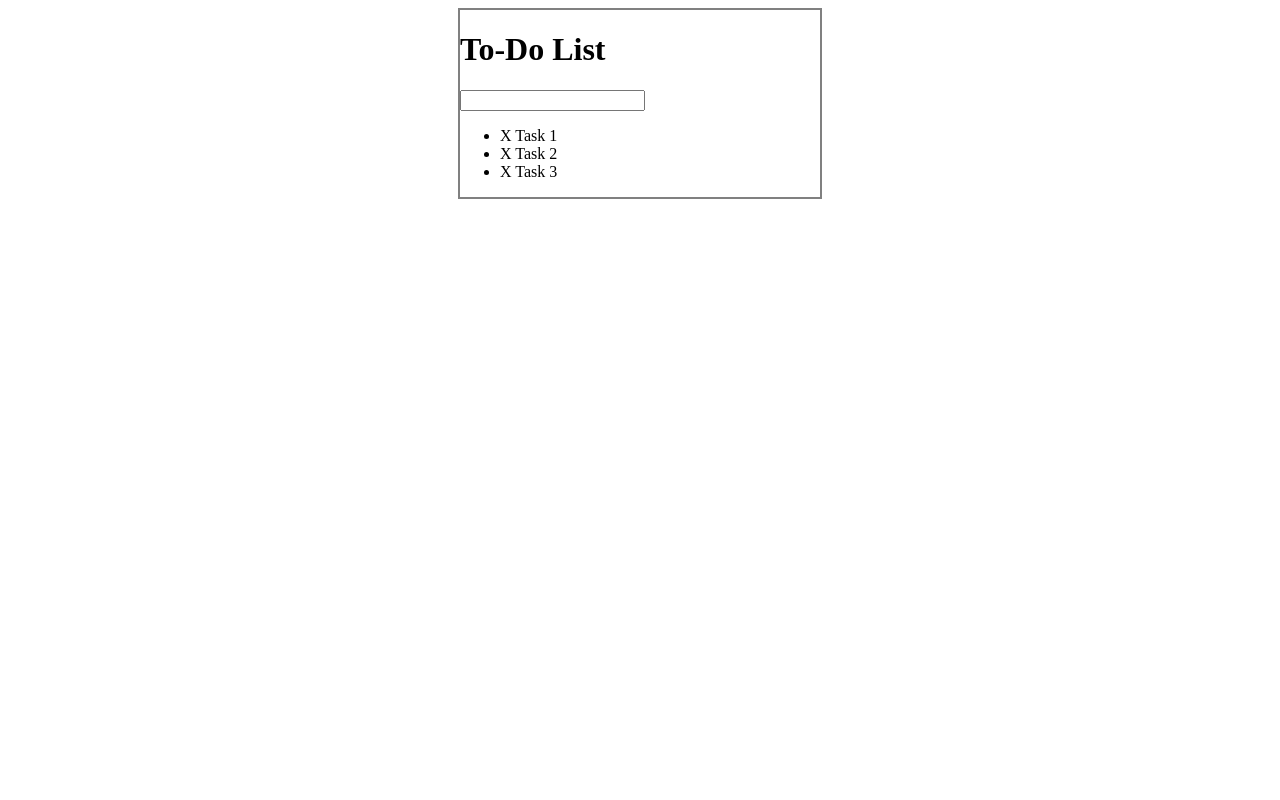
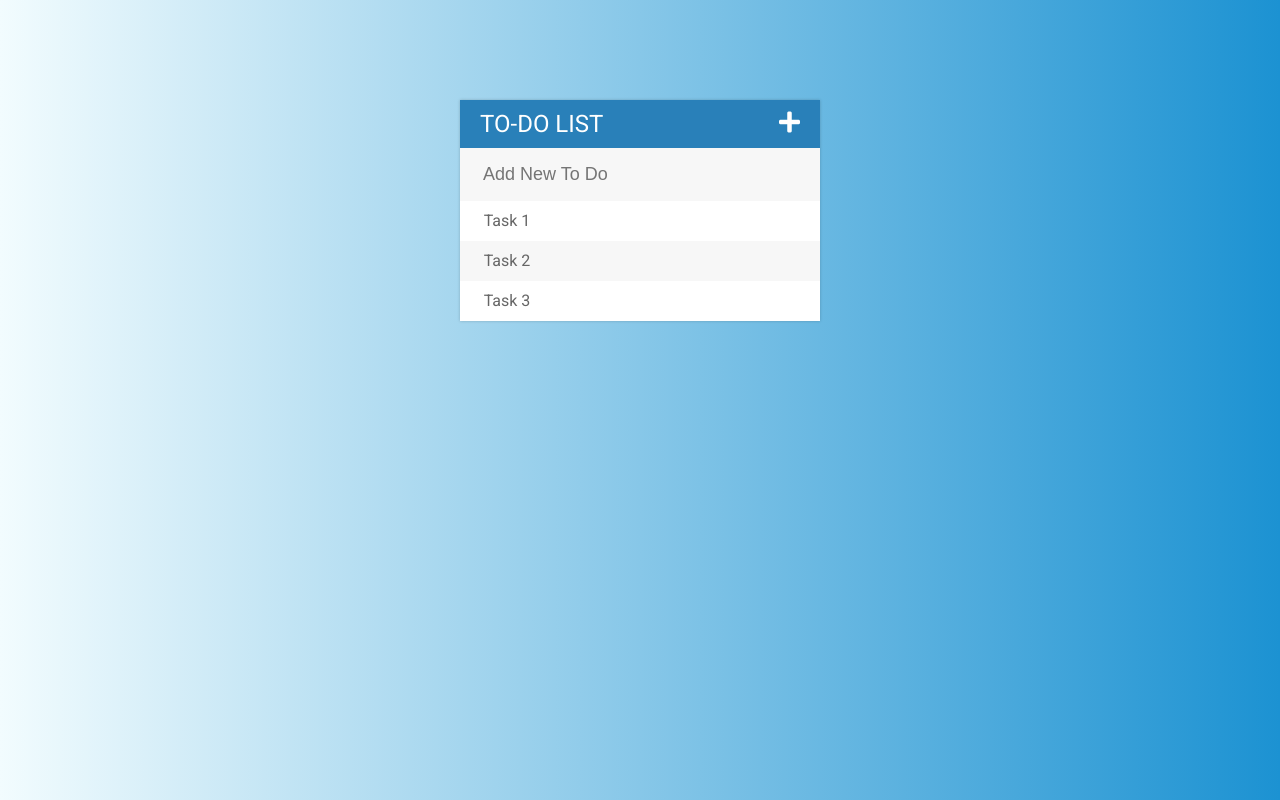
Before and after one commit to Ksukumaran/To-Do-List-Project, a plain HTML site: page index.html in a window 1280 px wide. Drawn offline with Linux system fonts and the light colour scheme.

Commit message:
added code to finish app

```diff
--- a/assets/css/todos.css
+++ b/assets/css/todos.css
@@ -1,7 +1,88 @@
+body {
+	font-family: Roboto;
+	background: #1c92d2;  /* fallback for old browsers */
+	background: -webkit-linear-gradient(to right, #f2fcfe, #1c92d2);  /* Chrome 10-25, Safari 5.1-6 */
+	background: linear-gradient(to right, #f2fcfe, #1c92d2); /* W3C, IE 10+/ Edge, Firefox 16+, Chrome 26+, Opera 12+, Safari 7+ */
+ 	W3C, IE 10+/ Edge, Firefox 16+, Chrome 26+, Opera 12+, Safari 7+ */
+}
+
 #container {
-	border: 2px solid gray;
-	margin: 0 auto;
+	box-shadow: 0 0 3px rgba(0, 0, 0, 0.2);
+	margin: 100px auto;
 	width: 360px;
+	background-color: #f7f7f7;
+}
+
+.fa-trash-alt {
+	/*float: right;*/
+	padding-top: 10px;
+}
+
+.fa-plus {
+	float: right;
+}
+
+h1 {
+	background-color: #2980b9;
+	font-weight: normal;
+	font-size: 24px;
+	color: white;
+	margin: 0;
+	padding: 10px 20px;
+	text-transform: uppercase;
+}
+
+li {
+	background-color: #fff;
+	height: 40px;
+	line-height: 40px;
+	color: #666;
+
+}
+
+li:nth-child(2n){
+	background-color: #f7f7f7;
+}
+
+li span {
+	background-color: #e74c3c;
+	height: 40px;
+	width: 0px;
+	margin-right: 20px;
+	text-align: center;
+	color: white;
+	display: inline-block;
+	opacity: 0;
+	transition: 0.6s linear;
+}
+
+li:hover span {
+	width: 40px;
+	opacity: 1.0;
+}
+
+input {
+	width: 100%;
+	font-size: 18px;
+	padding: 13px 13px 13px 20px;
+	box-sizing: border-box;
+	color: #2980b9;
+	background-color: #f7f7f7;
+	outline: none;
+	border: 3px solid rgba(0, 0, 0, 0);
+}
+
+input:focus {
+	background-color: #fff;
+	border: 3px solid #2980b9;
+	outline: none;
+}
+
+
+ul {
+	list-style: none;
+	margin: 0;
+	padding: 0;
 }
 
 .taskList {
--- a/assets/js/todos.js
+++ b/assets/js/todos.js
@@ -29,7 +29,11 @@ $("#toDoList").keypress(function(event){
 	//extract the input
 	var inputText = $(this).val();
 	//make a new li to push to the ul
-	$("ul").append("<li><span>X</span> " + inputText + "</li>");
+	$("ul").append("<li><span><i class='fas fa-trash-alt'></i></span> " + inputText + "</li>");
 	$(this).val("");
 	}
 });
+
+$("#toggleBtn").click(function(){
+	$("input[type='text']").fadeToggle();
+})
--- a/index.html
+++ b/index.html
@@ -3,15 +3,17 @@
 	<title>To Do List</title>
 	<link rel="stylesheet" type="text/css" href="assets/css/todos.css">
 	<script type="text/javascript" src="assets/js/lib/jquery-3.3.1.min.js"></script>
+	<link href="https://fonts.googleapis.com/css?family=Roboto:400,500,700" rel="stylesheet">
+	<link rel="stylesheet" href="https://use.fontawesome.com/releases/v5.3.1/css/all.css" integrity="sha384-mzrmE5qonljUremFsqc01SB46JvROS7bZs3IO2EmfFsd15uHvIt+Y8vEf7N7fWAU" crossorigin="anonymous">
 </head>
 <body>
 	<div id="container">
-		<h1>To-Do List</h1>
-		<input type="text" id="toDoList">
+		<h1>To-Do List <span id="toggleBtn"><i class="fas fa-plus"></i></span></h1>
+		<input type="text" id="toDoList" placeholder="Add New To Do">
 		<ul>
-			<li><span>X</span> Task 1</li>
-			<li><span>X</span> Task 2</li>
-			<li><span>X</span> Task 3</li>
+			<li><span><i class="fas fa-trash-alt"></i></span> Task 1</li>
+			<li><span><i class="fas fa-trash-alt"></i></span> Task 2</li>
+			<li><span><i class="fas fa-trash-alt"></i></span> Task 3</li>
 		</ul>
 
 	</div>
```
